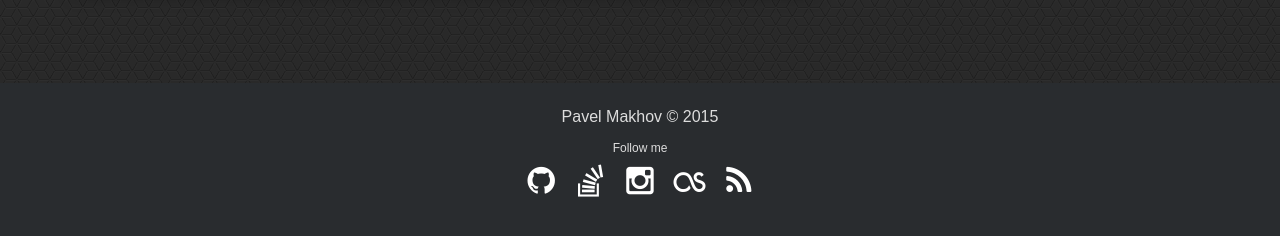
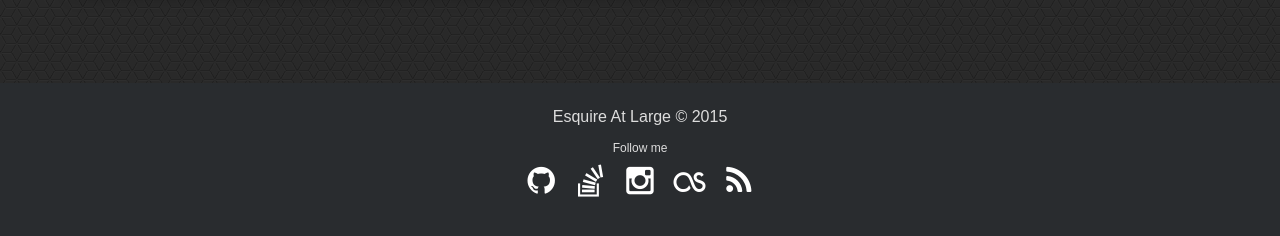
Before and after one commit to esquireatlarge/esquireatlarge.github.io, a Jekyll site: the page built from index.html, in a window 1280 px wide and 900 px high, scrolled down 783 px. Shown: the part 640-876 px from the top of the window. Built offline with Jekyll 4.4.1, drawn with Linux system fonts in a browser that asks for light colours.

Commit message:
Update footer.html

```diff
--- a/_includes/footer.html
+++ b/_includes/footer.html
@@ -1,7 +1,7 @@
     <footer class="footer-distributed">
       <div class="container">
         <div class="footer">
-          <p>Pavel Makhov &copy; 2015</p>
+          <p>Esquire At Large &copy; 2015</p>
           {% include social.html %}
         </div>
       </div>
```
